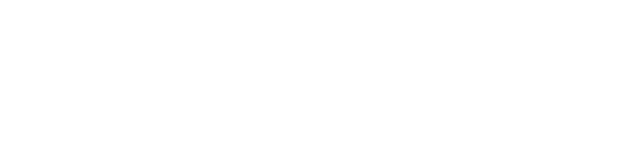
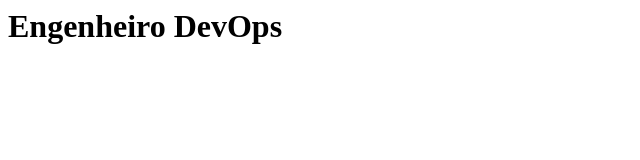
Before and after one commit to maxsantos84/S2, a plain HTML site: page index.html in a window 1280 px wide. Shown: the whole page, without its empty margins (0-640 px from the left). Drawn offline with Linux system fonts and the light colour scheme.

Commit message:
Update index.html
Inclusão do body no arquivo index.html

```diff
--- a/index.html
+++ b/index.html
@@ -1,5 +1,6 @@
 <html>
 <head>
 <title> Exemplo simples de HTML modificado diretamente no GIT</title>
+  <body><h1>Engenheiro DevOps</h1></body>
 </head>
 </html>
```
